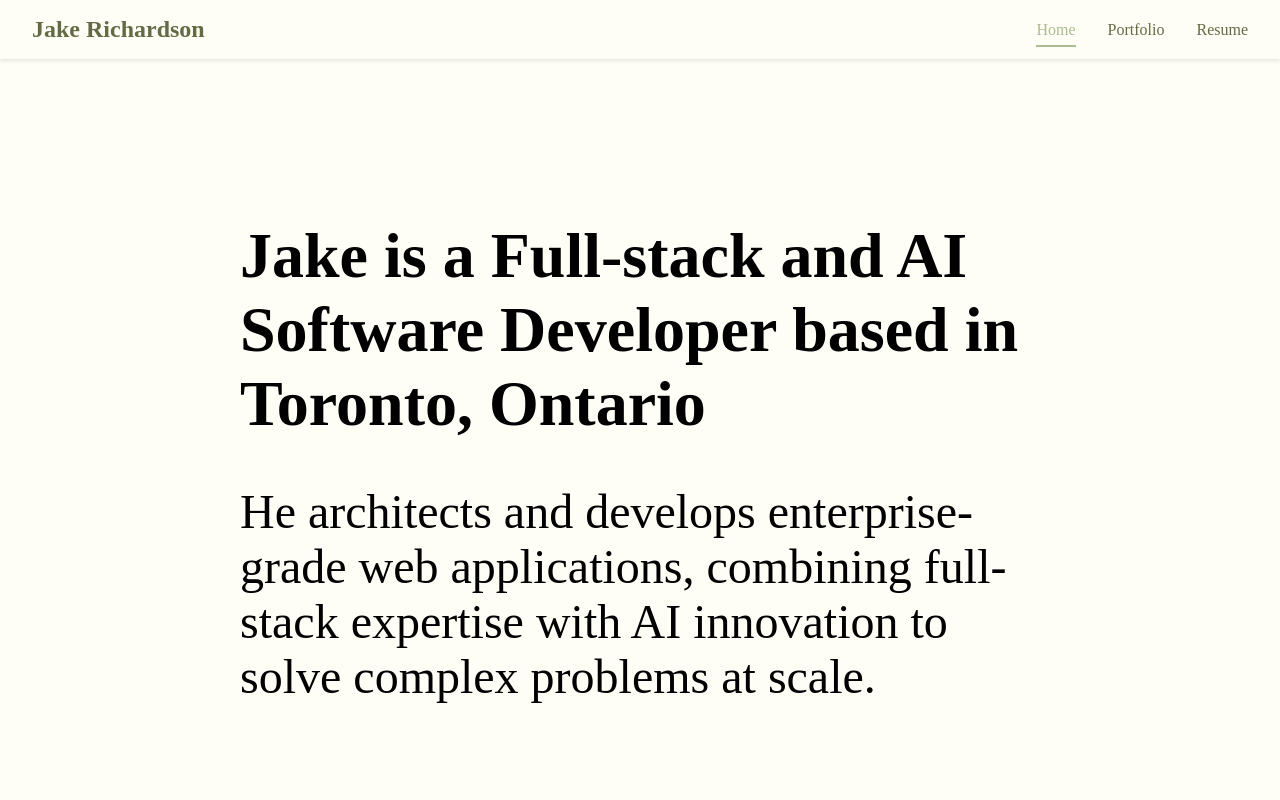
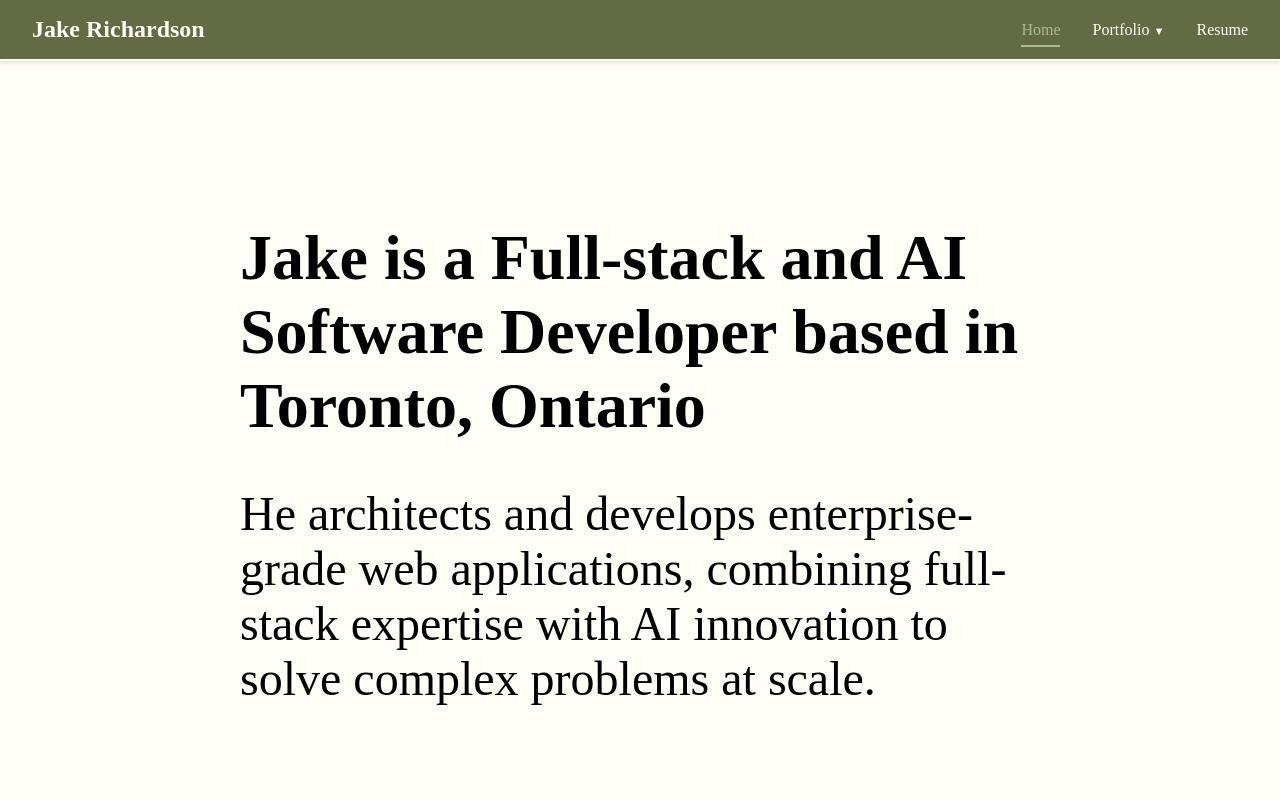
Before and after one commit to concastor/Portfolio_site, an Angular app: page / in a window 1280 px wide. Shown: the top 800 px of the page. Built offline with nearby package versions, Linux system fonts and the light colour scheme.

Commit message:
Add header styling

```diff
--- a/src/app/app.component.scss
+++ b/src/app/app.component.scss
@@ -1,5 +1,4 @@
 .content {
   min-height: 90vh;
-  // padding: 0 5rem;
   position: relative;
 }
--- a/src/app/src/app/features/projects/projects.component.html
+++ b/src/app/src/app/features/projects/projects.component.html
@@ -1,4 +1,4 @@
-<div class="portfolio-nav">
+<!-- <div class="portfolio-nav">
   @for (project of projects; track $index) {
     <button
       class="nav-button"
@@ -8,7 +8,7 @@
       {{ project.label }}
     </button>
   }
-</div>
+</div> -->
 @if (selectedProduct) {
   <app-tabs
     [tabs]="tabs"
--- a/src/app/src/app/features/tabs/tabs.component.scss
+++ b/src/app/src/app/features/tabs/tabs.component.scss
@@ -6,7 +6,8 @@
   z-index: 100;
   top: 0px;
   padding: 1rem 20vw;
-  background-color: #ffffff;
+  background-color: var(--background-color);
+  border-bottom: 1px solid var(--primary-color);
 
   &.is-stuck {
     border-bottom: 2px solid black;
--- a/src/app/src/app/layout/header/header.component.html
+++ b/src/app/src/app/layout/header/header.component.html
@@ -11,9 +11,47 @@
         [routerLinkActiveOptions]="{ exact: true }"
         >Home</a
       >
-      <a routerLink="/portfolio" routerLinkActive="active">Portfolio</a>
+      <div
+        class="nav-dropdown"
+        (keypress)="showDropdown = !showDropdown"
+        (click)="showDropdown = !showDropdown"
+      >
+        <a>
+          Portfolio
+          <span class="arrow" [class.rotate]="showDropdown">▼</span>
+        </a>
+
+        @if (showDropdown) {
+          <ul class="dropdown">
+            <li>
+              <a
+                routerLink="/portfolio/goldmine"
+                routerLinkActive="active"
+                class="dropdown-item"
+                >Goldmine</a
+              >
+            </li>
+            <li>
+              <a
+                routerLink="/portfolio/ultraphone"
+                routerLinkActive="active"
+                class="dropdown-item"
+                >Ultraphone</a
+              >
+            </li>
+            <li>
+              <a
+                routerLink="/portfolio/steve"
+                routerLinkActive="active"
+                class="dropdown-item"
+                >Steve</a
+              >
+            </li>
+          </ul>
+        }
+      </div>
+
       <a routerLink="/resume" routerLinkActive="active">Resume</a>
-      <!-- <a routerLink="/about" routerLinkActive="active">About</a> -->
     </nav>
   </div>
 </header>
--- a/src/app/src/app/layout/header/header.component.scss
+++ b/src/app/src/app/layout/header/header.component.scss
@@ -1,9 +1,10 @@
 .header {
-  background-color: var(--background-color);
   box-shadow: 0 2px 4px rgba(0, 0, 0, 0.1);
   padding: 1rem 0;
   top: 0;
   z-index: 1000;
+  background-color: var(--primary-color);
+  border-bottom: 2px solid var(--background-color);
 
   .container {
     margin: 0 auto;
@@ -17,7 +18,7 @@
     a {
       font-size: 1.5rem;
       font-weight: bold;
-      color: var(--primary-color);
+      color: var(--background-color);
 
       text-decoration: none;
       cursor: pointer;
@@ -28,8 +29,59 @@
     display: flex;
     gap: 2rem;
 
+    .nav-dropdown {
+      position: relative;
+      display: flex;
+      .arrow {
+        width: fit-content;
+        font-size: 0.7rem;
+        transition: transform 0.3s;
+        display: inline-block;
+      }
+
+      .arrow.rotate {
+        transform: rotate(180deg);
+      }
+
+      .dropdown {
+        position: absolute;
+        top: 1rem;
+        background-color: var(--primary-color);
+        color: var(--background-color);
+        border-radius: 4px;
+        box-shadow: 0 4px 6px rgba(0, 0, 0, 0.1);
+        list-style: none;
+        padding: 0.5rem 0;
+        z-index: 1000;
+        animation: fadeIn 0.2s;
+      }
+
+      @keyframes fadeIn {
+        from {
+          opacity: 0;
+          transform: translateY(-10px);
+        }
+        to {
+          opacity: 1;
+          transform: translateY(0);
+        }
+      }
+
+      .dropdown-item {
+        padding: 0.75rem 1.5rem;
+        display: block;
+        text-decoration: none;
+        transition: background-color 0.2s;
+      }
+
+      .dropdown-item:hover {
+        // background-color: #f5f5f5;
+        color: var(--secondary-color);
+      }
+    }
+
     a {
-      color: var(--primary-color);
+      color: var(--background-color);
       text-decoration: none;
       font-weight: 500;
       transition: color 0.3s ease;
--- a/src/app/src/app/layout/header/header.component.ts
+++ b/src/app/src/app/layout/header/header.component.ts
@@ -1,9 +1,11 @@
 import { Component } from '@angular/core';
 import { RouterLink, RouterLinkActive } from '@angular/router';
 @Component({
-    selector: 'app-header',
-    imports: [RouterLink, RouterLinkActive],
-    templateUrl: './header.component.html',
-    styleUrl: './header.component.scss'
+  selector: 'app-header',
+  imports: [RouterLink, RouterLinkActive],
+  templateUrl: './header.component.html',
+  styleUrl: './header.component.scss',
 })
-export class HeaderComponent {}
+export class HeaderComponent {
+  showDropdown = false;
+}
```
